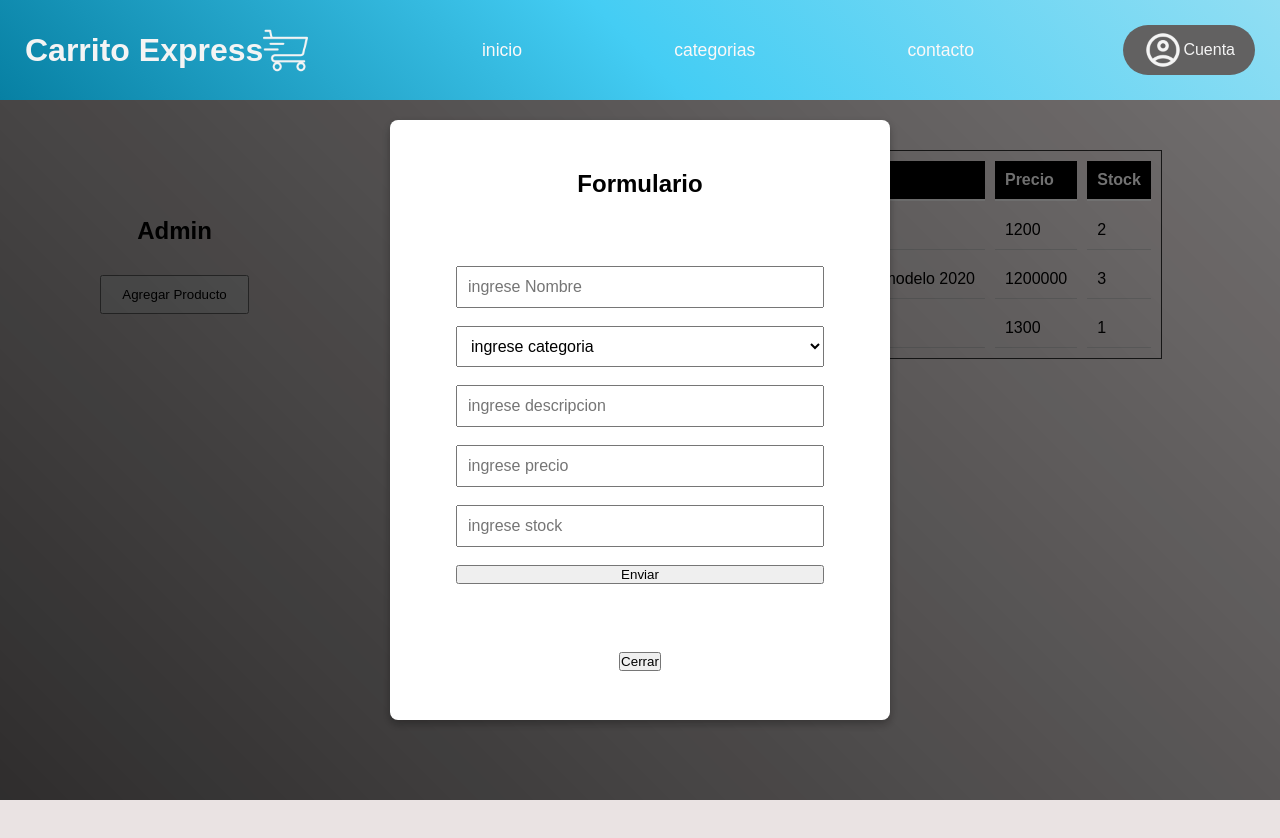
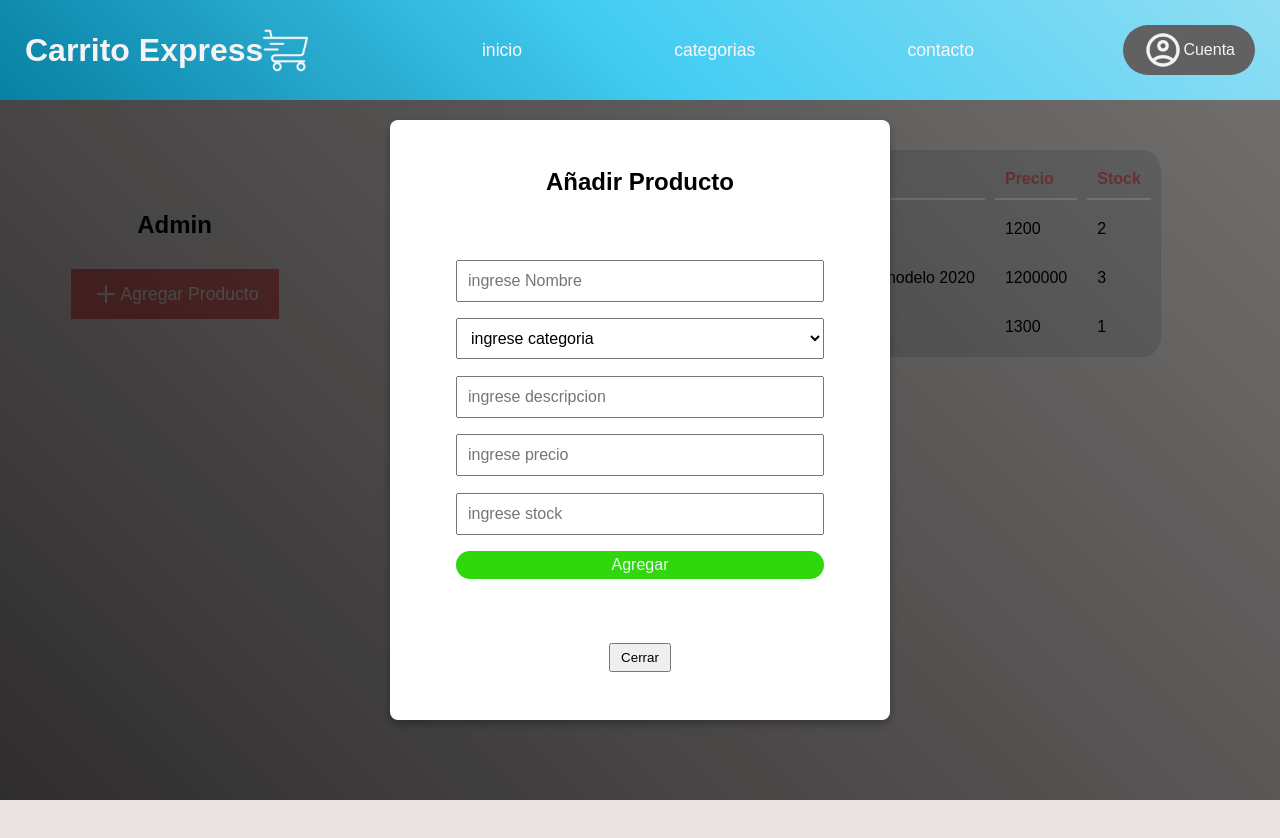
Before and after one commit to benjikpop202/Tienda-Online, a React (Vite) app: page /admin in a window 1280 px wide. Both pictures are taken after a click on the button "Agregar Producto". Shown: the top 838 px of the page. Built offline with nearby package versions, Linux system fonts and the light colour scheme.

Commit message:
estilando admin

```diff
--- a/src/pages/admin.jsx
+++ b/src/pages/admin.jsx
@@ -19,7 +19,7 @@ const AdminSection = ()=>{
     {isFormVisible && (
       <div className="overlay">
         <div className="form-container">
-          <h2>Formulario</h2>
+          <h2>Añadir Producto</h2>
           <form method='post'>
               <input className='input' type="text" placeholder='ingrese Nombre '/>
               <select className='input' name="categorias" id="categoria">
@@ -34,17 +34,17 @@ const AdminSection = ()=>{
               <input className='input' type="text" placeholder='ingrese precio'/>
               <input className='input' type="text" placeholder='ingrese stock'/>
 
-            <button type="submit">Enviar</button>
+            <button type="submit">Agregar</button>
 
           </form>
-          <button onClick={toggleForm}>Cerrar</button>
+          <button id='cerrar' onClick={toggleForm}>Cerrar</button>
         </div>
       </div>
     )}
    <div className='AdminContainer'>
       <aside>
         <h2>Admin</h2>
-        <button onClick={toggleForm}>Agregar Producto</button>
+        <button id='add' onClick={toggleForm}><img src="/add_24dp_E8EAED_FILL0_wght400_GRAD0_opsz24.png" alt="add" />Agregar Producto</button>
       </aside>
       <section>
       <table>
--- a/src/styles/admin.css
+++ b/src/styles/admin.css
@@ -1,4 +1,6 @@
-
+button{
+    cursor: pointer;
+}
 .AdminContainer{
     display: flex;
     width: 100%;
@@ -47,6 +49,18 @@
     padding: 10px;
     font-size: 1rem;
   }
+  .form-container form button{
+    padding: 5px 10px;
+    background-color: rgb(46, 216, 12);
+    color: #f4f4f4;
+    border-radius: 30px;
+    border: none;
+    font-size: 1rem;
+  }
+
+  #cerrar{
+    padding: 5px 10px;
+  }
 
 
 .AdminContainer aside{
@@ -60,8 +74,19 @@
 .AdminContainer aside h2{
     margin: 30px;
 }
-.AdminContainer aside button{
+#add{
+    display: flex;
+    align-items: center;
     padding: 10px 20px;
+    background-color: #e46d6d;
+    color: #f4f4f4;
+    border: none;
+    font-size: 1.1rem;
+}
+
+#add img{
+    width: 30px;
+    height: 30px;
 }
 
 .AdminContainer section{
@@ -74,20 +99,21 @@
 .AdminContainer table{
     max-width: 1000px;
     margin: 50px;
-    border: 1px solid #333;
+    background-color: #ccc;
     border-collapse: separate; /* Asegura que el espaciado entre celdas se aplique */
-    border-spacing: 10px; /
+    border-spacing: 10px;
+    border-radius: 20px;
 }
 .AdminContainer table thead {
-    background-color: #000; /* Fondo negro */
-    color: #fff; /* Texto blanco */
-    padding: 10px;
+    color: #e46d6d; /* Texto blanco */
+    padding: 20px;
     text-align: left;
-    border-collapse: collapse;
+    /*border-collapse: collapse; */
 }
 
 .AdminContainer table tbody {
-    border-spacing: 10px; /* Espaciado solo en el cuerpo de la tabla */
+    border-spacing: 10px;
+     /* Espaciado solo en el cuerpo de la tabla */
 }
 
 .AdminContainer table th,
```
Also changed, not shown: public/add_24dp_E8EAED_FILL0_wght400_GRAD0_opsz24.png (added).
